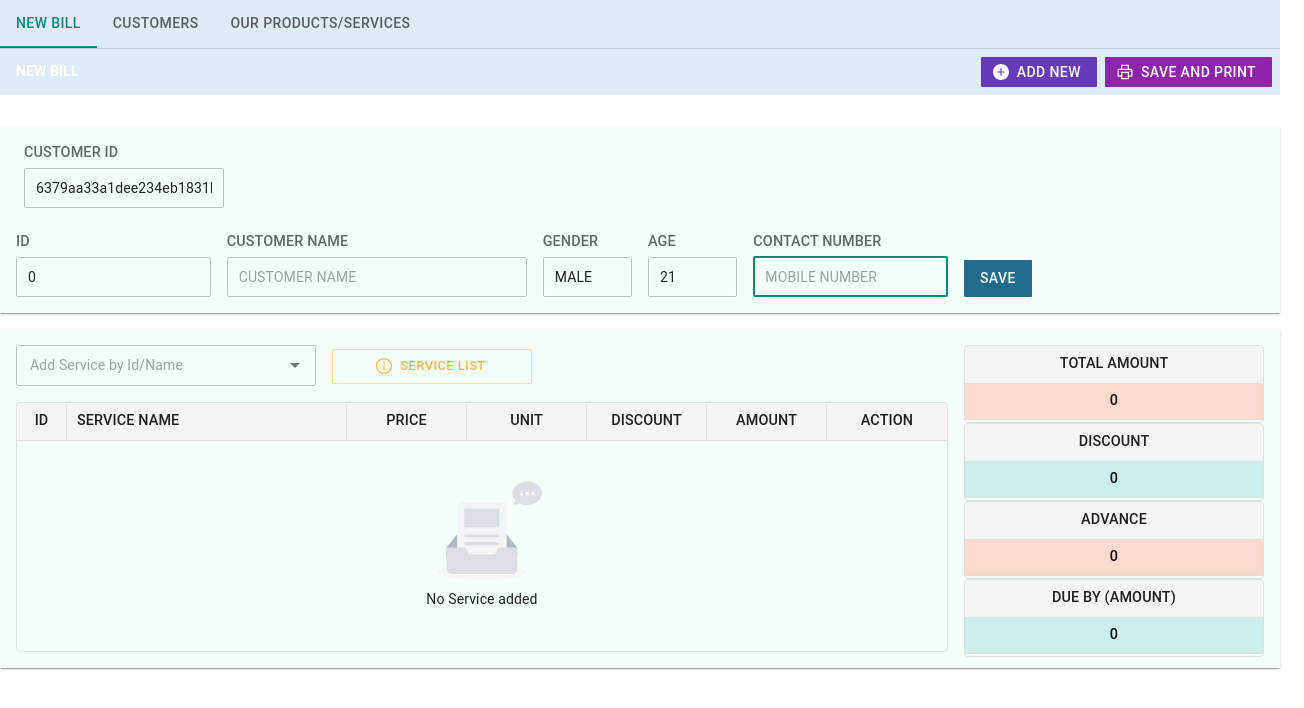
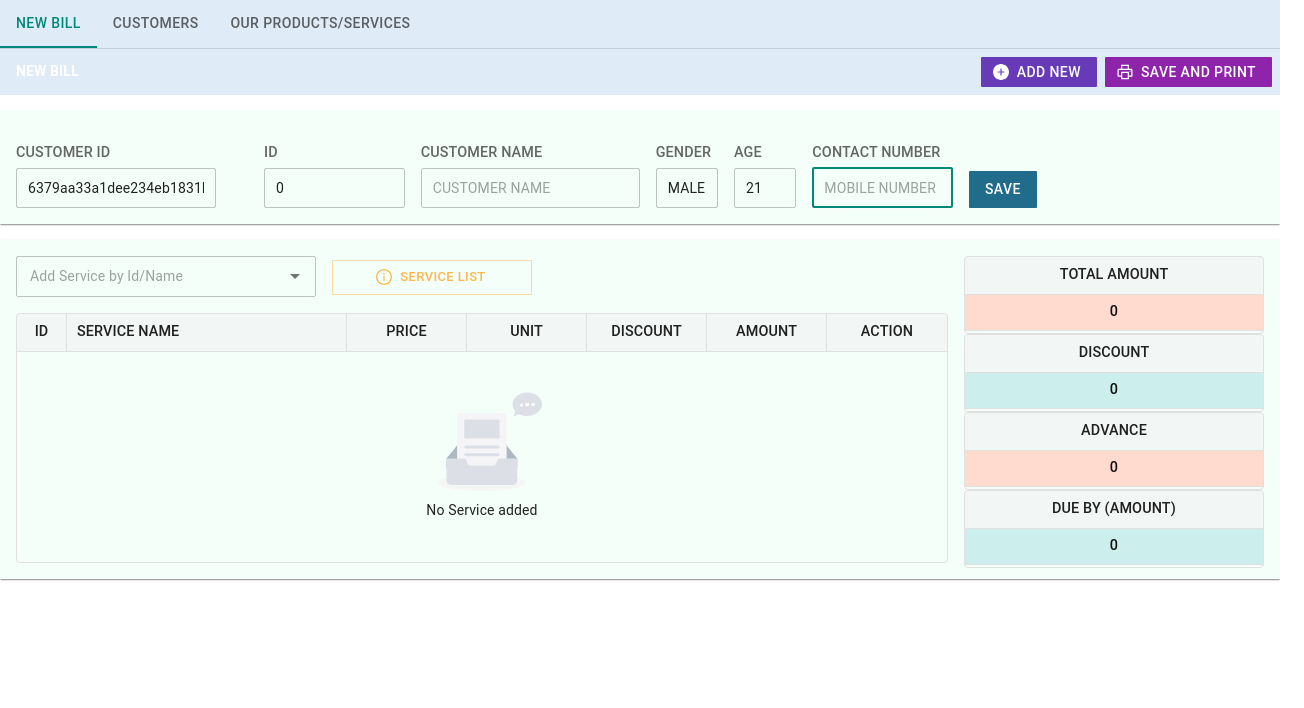
Before and after one commit to affan-habib/billing-frontend, a React (Create React App) app: page /app/dashboard in a window 1280 px wide. Shown: the top 708 px of the page, 1304 px wide, since content can reach past the window. Built offline with nearby package versions, Linux system fonts and the light colour scheme; no server answers.

Commit message:
updated hearder

```diff
--- a/src/pages/billing/Header.js
+++ b/src/pages/billing/Header.js
@@ -13,8 +13,8 @@ const Header = ({ setFieldValue, values }) => {
   return (
     <>
       <Paper elevation={1} sx={{ background: "#F5FFFA", pt: 0, mt: 4 }} square>
-        <Grid container spacing={2} m={1}>
-          <Grid item md={2}>
+        <Grid container spacing={2}>
+          <Grid item md={2} m={2}>
             <Stack spacing={0.5}>
               <InputLabel>Customer Id</InputLabel>
               <TextField
@@ -27,8 +27,10 @@ const Header = ({ setFieldValue, values }) => {
               />
             </Stack>
           </Grid>
+          <Grid item md={9}>
+            <AddCustomer />
+          </Grid>
         </Grid>
-        <AddCustomer />
       </Paper>
     </>
   );
```
